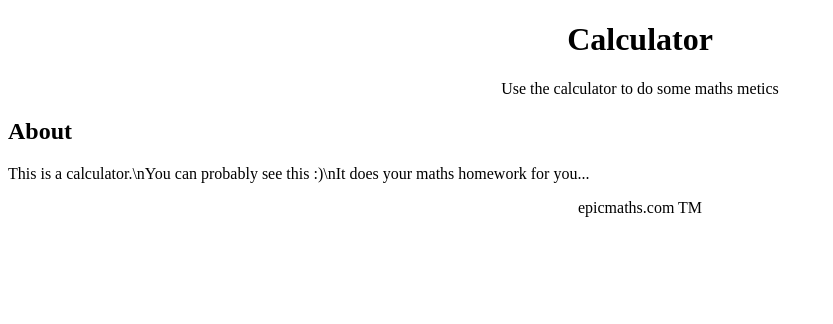
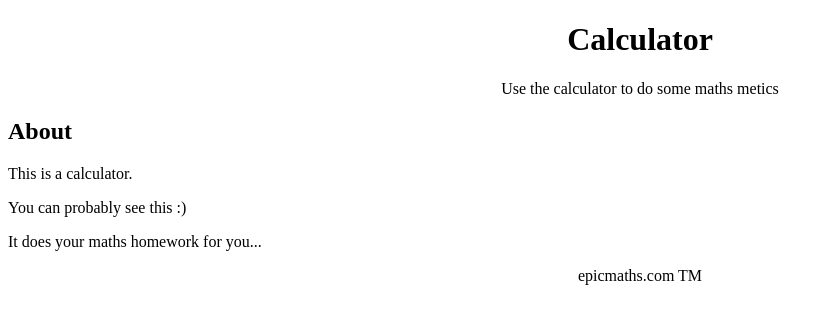
Before and after one commit to ttrssreal/Web-design-Project, a Flask app: page /about in a window 1280 px wide. Shown: the part 26-350 px from the top of the page, without its empty margins (0-833 px from the left). Run offline with Flask 2, Linux system fonts and the light colour scheme.

Commit message:
Update about.html

```diff
--- a/Flask/templates/about.html
+++ b/Flask/templates/about.html
@@ -2,6 +2,8 @@
 {% block content %}
 <table class="center">
   <h2>About</h2>
-  <p>This is a calculator.\nYou can probably see this :)\nIt does your maths homework for you...</p>
+  <p>This is a calculator.</p>
+  <p>You can probably see this :)</p>
+  <p>It does your maths homework for you...</p>
 </table>
 {% endblock content %}
```
